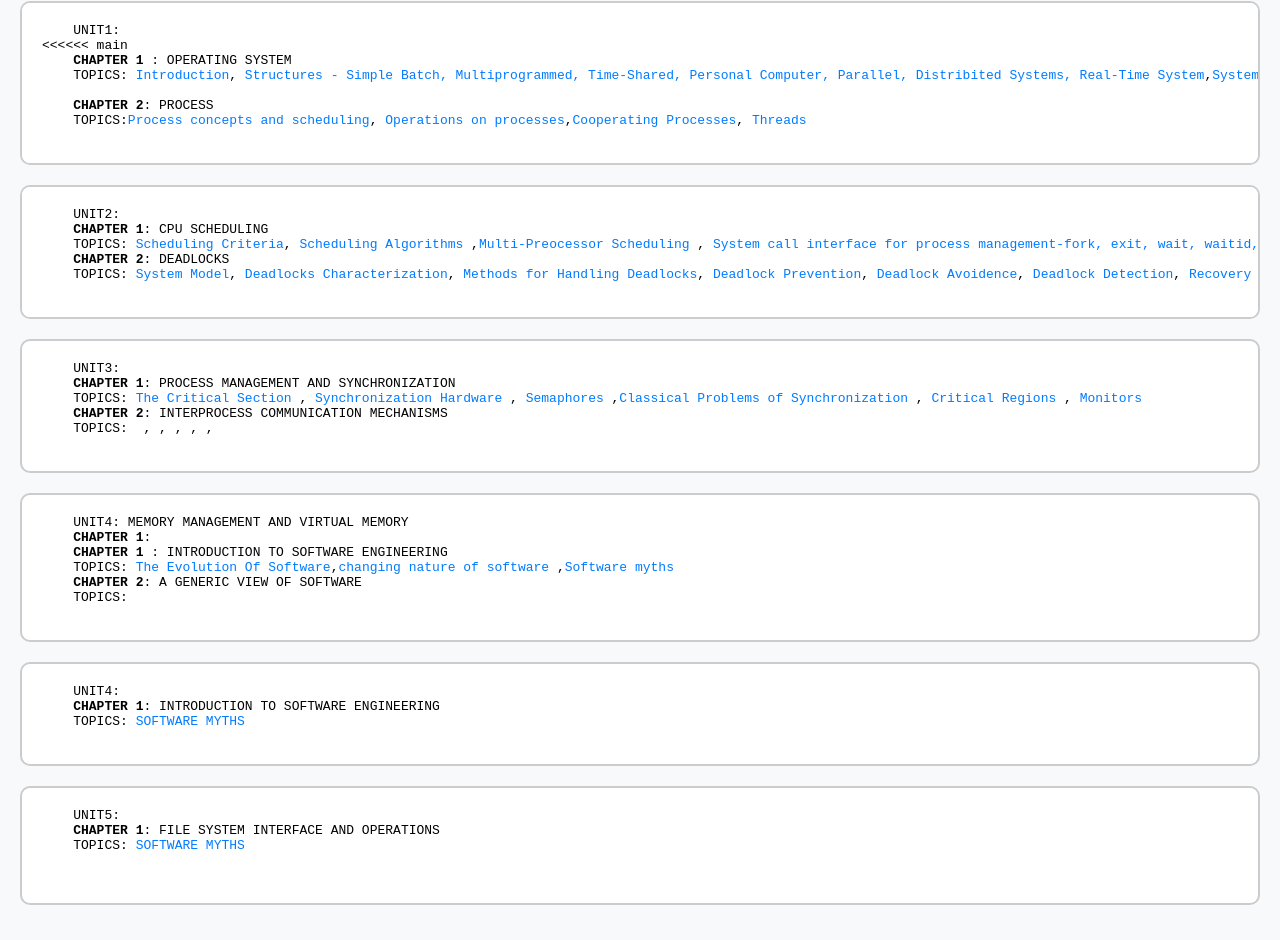
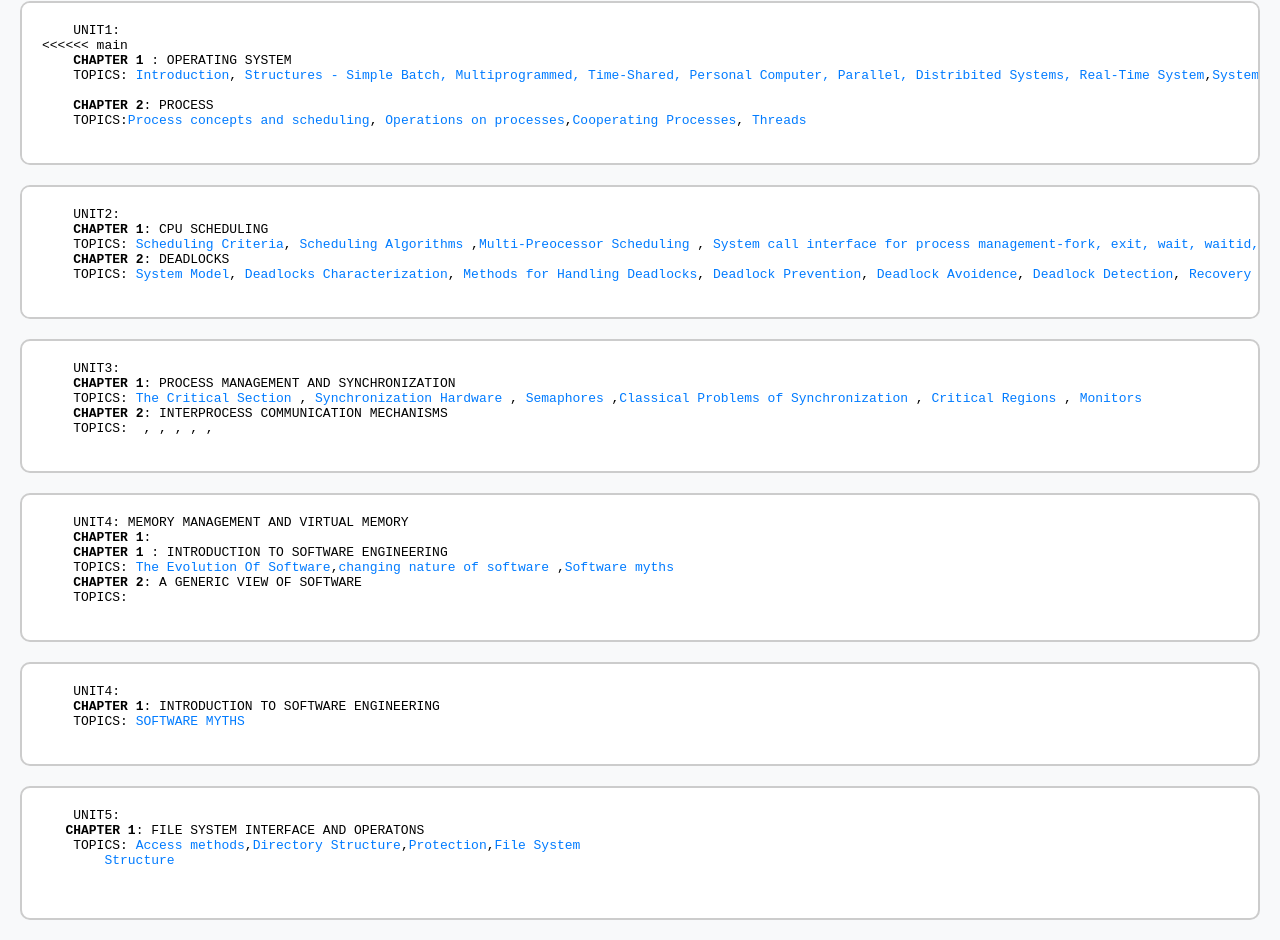
Before and after one commit to abhi-shek-2005/college-syllabus89, a plain HTML site: page os.html in a window 1280 px wide. Shown: the part 77-1017 px from the top of the page. Drawn offline with Linux system fonts and the light colour scheme.

Commit message:
Update os.html

```diff
--- a/os.html
+++ b/os.html
@@ -81,8 +81,9 @@
    </pre>
    <pre>
     UNIT5:
-    <strong>CHAPTER 1</strong>: FILE SYSTEM INTERFACE AND OPERATIONS
-    TOPICS: <a href="myths.html">SOFTWARE MYTHS</a>
+   <strong>CHAPTER 1</strong>: FILE SYSTEM INTERFACE AND OPERATONS
+    TOPICS: <a href="osunit5.ch1.1.html">Access methods</a>,<a href="osunit5.ch1.2.html">Directory Structure</a>,<a href="osunit5.ch1.3.html">Protection</a>,<a href="osunit5.ch1.4.html">File System
+        Structure</a>
 
     </pre>
 
```
